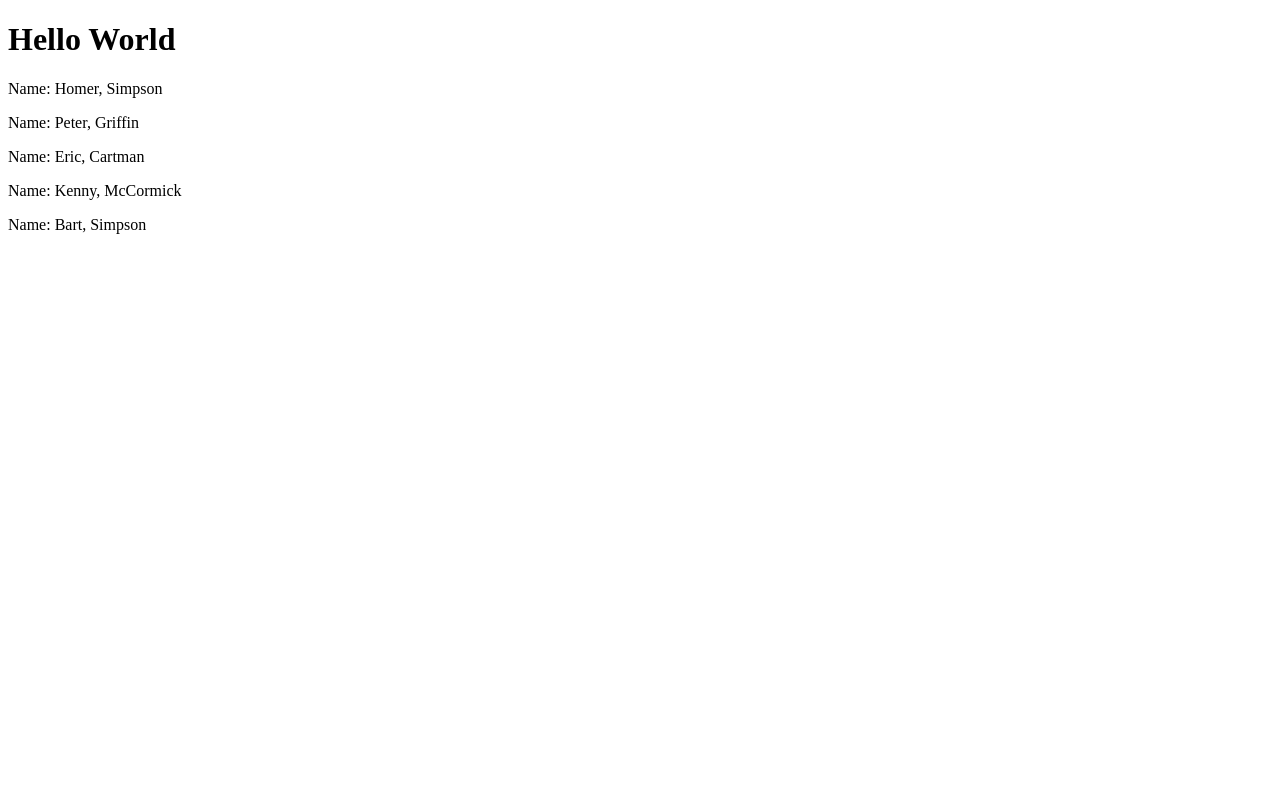
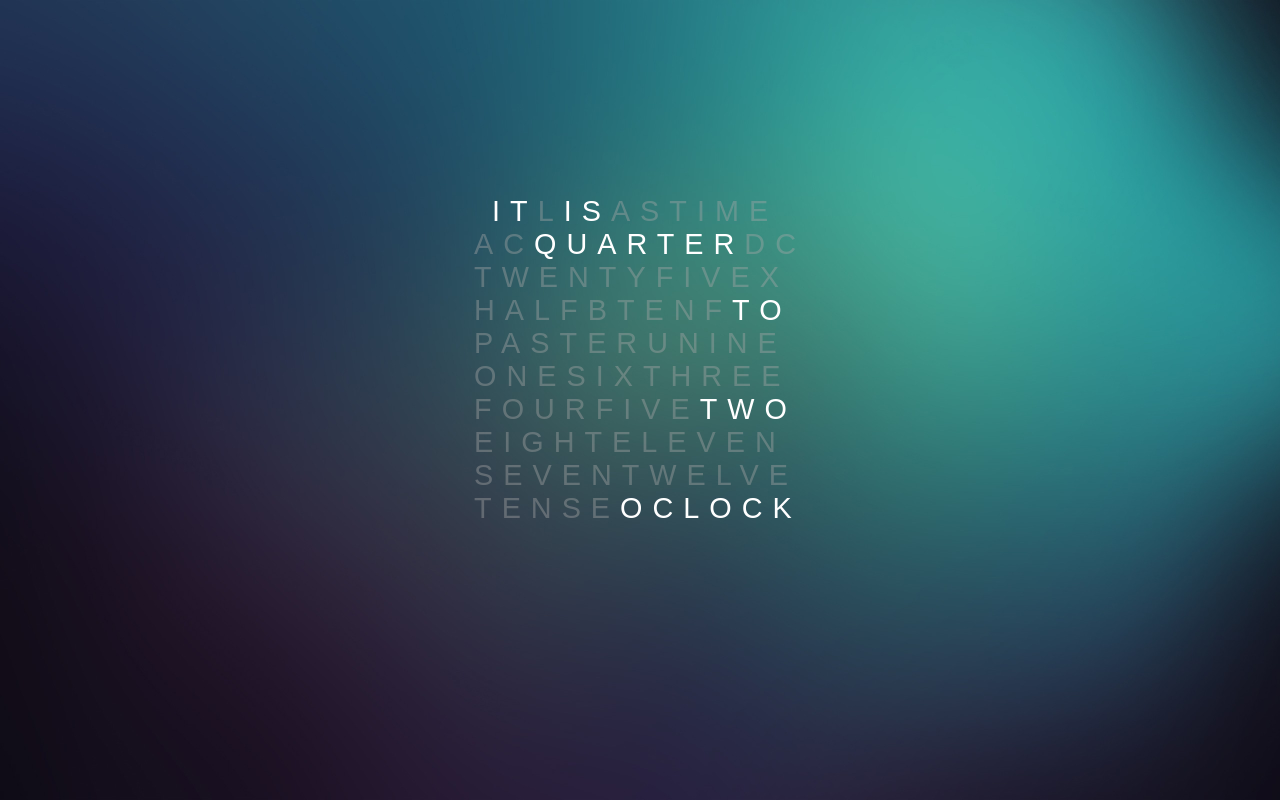
Before and after one commit to ccsCoder/awesome_text_clock, a website: page app/index.html in a window 1280 px wide. Drawn offline with nearby package versions, Linux system fonts and the light colour scheme.

Commit message:
1st commit for Awesome Text Clock

```diff
--- a/app/index.html
+++ b/app/index.html
@@ -1,33 +1,225 @@
 <!DOCTYPE html>
 <html>
 <head>
-	<title>Hello Gulp World</title>
+	<title>Text Clock</title>
 	<script type="text/javascript" src="https://ajax.googleapis.com/ajax/libs/jquery/2.2.2/jquery.min.js"></script>
-	<script type="text/javascript" src="js/handlebars.min.js"></script>
-	<script id="address-template" type="text/x-handlebars-template">
-		<!-- <p>
-			You can find me in {{city}}. My Address is {{number}}, {{street}}
-		</p> -->
-		<!-- {{description.escaped}}
-		{{{example}}}
+	<style type="text/css">
 
-		<br></br>
-		{{description.unescaped}}
-		{{{example}}} -->
+		html,body {
+			height: 100%;
+			min-height: 100%;
+			width: 100%;
+			margin: 0;
+			padding: 0;
+			font-family: arial;
+			font-size: 16px;
+		}
 
-		{{#each people}}
-			<p>Name: {{firstName}}, {{lastName}}</p>
+		body {
+			background: url(res/images/back.jpg);
+			background-size: cover;
+		}
 
-		{{/each}}
+		.clock-container {
+			display: flex;
+			align-items: center;
+			justify-content: center;
+			margin: auto;
+			width: 50%;
+			max-width: 90%;
+			height: 90%;
+		}
+
+		.clock-text {
+			font-size: 1.8rem;
+			font-weight: 200;
+			text-transform: uppercase;
+			color: darkgrey;
+			letter-spacing: 10px;
+		}
+		.clock-text .inactive {
+			opacity: 0.4;
+		}
+		.active {
+			color: white;
+			opacity: 1 !important;
+		}
+
+
+	</style>
+	<script type="text/javascript">
+
+		var clock = (function() {
+			var texts = [
+				['&nbsp;','it', 'l', 'is','a','s','time'],
+				['a','c','quarter','dc'],
+				['twenty','five','x'],
+				['half','b','ten','f','to'],
+				['past','eru','nine'],
+				['one','six','three'],
+				['four','five','two'],
+				['eight','eleven'],
+				['seven','twelve'],
+				['ten','se','o','clock']
+			];
+
+			var mappings = {
+				"1":"one",
+				"2":"two",
+				"3":"three",
+				"4":"four",
+				"5":"five",
+				"6":"six",
+				"7":"seven",
+				"8":"eight",
+				"9":"nine",
+				"10":"ten",
+				"11":"eleven",
+				"12":"twelve",
+				"15" :"quarter",
+				"20" :"twenty",
+				"30" :"half"
+			};
+
+			var prev ='';
+
+			function _create() {
+				var html="";
+				var container = $(".clock-text");
+
+				for(var i=0;i<texts.length;i++) {
+					var line = texts[i];
+					for(var j=0; j<line.length;j++) {
+						var letter = line[j];
+						html+='<span class="inactive" id="id_'+letter+'">'+letter+'</span>';
+					}
+					html+='</br>';
+				}
+
+				container.html(html);
+			};
+
+			function _getTime () {
+				var d= new Date();
+				var hours=Math.abs(12-d.getHours());
+				var mins = d.getMinutes();
+
+				return {
+					"h":hours,
+					"m":mins
+				}
+			};
+
+			function _getString(h, m) {
+				var tStr = "it is ";
+				//m can be any number between 0 and 59.
+				//let's see.+mappings[''+h]
+				var minStr='';
+				if(m>=5 && m<10) {
+					minStr= mappings['5'] +' past';
+				}
+				else if( m>=10 && m<15) {
+					minStr = mappings['10'] +' past';
+				}
+				else if (m>=15 && m<20) {
+					minStr = mappings['15'] +' past';
+				}
+				else if(m>=20 && m <25) {
+					minStr = mappings['20'] +' past';
+				}
+				else if (m>=25 && m<30) {
+					minStr = mappings['20'] +' '+mappings['5'] +' past';
+				}
+				else if (m>=30 && m<35) {
+					minStr = mappings['30'] +' past';
+				}
+				else if (m>=35 && m<40) {
+					minStr = mappings['20']+' '+mappings['5'] +' to';
+					h++;
+				}
+				else if (m>=40 && m<45) {
+					minStr = mappings['20'] +' to';
+					h++;
+				}
+				else if (m>=45 && m<50) {
+					minStr = mappings['15'] +' to';
+					h++;
+				}
+				else if (m>=50 && m<55) {
+					minStr = mappings['10'] +' to';
+					h++;
+				}
+				else if (m>=55 && m<=59) {
+					minStr = mappings['5'] +' to';
+					h++;
+				}
+				else {
+					minStr='';
+				}
+
+				tStr+=minStr+(minStr.length!=0?' ':'')+ mappings[''+h]+' o clock';
+
+				return tStr;
+			};
+
+			function _setTime(str) {
+				$(".clock-text").find('span').removeClass('active');
+				//sample it is five to seven o clock
+				str.split(' ').forEach(function(word) {
+					$(".clock-text").find("#id_"+word).addClass('active');
+				});
+
+			};
+
+			function _tick() {
+				// console.log("tick tock!");
+				var t=_getTime();
+				var newStr = _getString(t.h, t.m);
+				//don't write to DOM if the time hasn't changed...
+				if(prev!==newStr) {
+					_setTime(newStr);
+					prev=newStr;
+				}
 
 
 
+				//**TEST CODE
+				// for(var i=0;i<60;i++) {
+				// 	console.log(_getString(6,i));
+				// }
+				//_getString(tObj.h, tObj.m);
+			};
+
+			function _start() {
+				_tick();
+				setInterval(_tick, 10000);
+			}
+
+			return {
+				"create":_create,
+				"start" :_start
+			}
+
+
+		})();
+
+		//begin!
+		$(document).ready(function (e) {
+			clock.create();
+			// setTimeout(function() {
+				clock.start();
+			// },
+			// 2000);
+		});
 	</script>
-	<script type="text/javascript" src="js/handlebar-data.js"></script>
+
+
+
 </head>
 <body>
-	<h1> Hello World</h1>
-	<div class="address-holder"></div>
+<div class="clock-container">
+	<div class="clock-text">Hello World</div>
+</div>
 
 </body>
 </html>
```
Also changed, not shown: package.json (+3 -6 lines), app/css/style.css (added), app/res/images/back.jpg (added).
